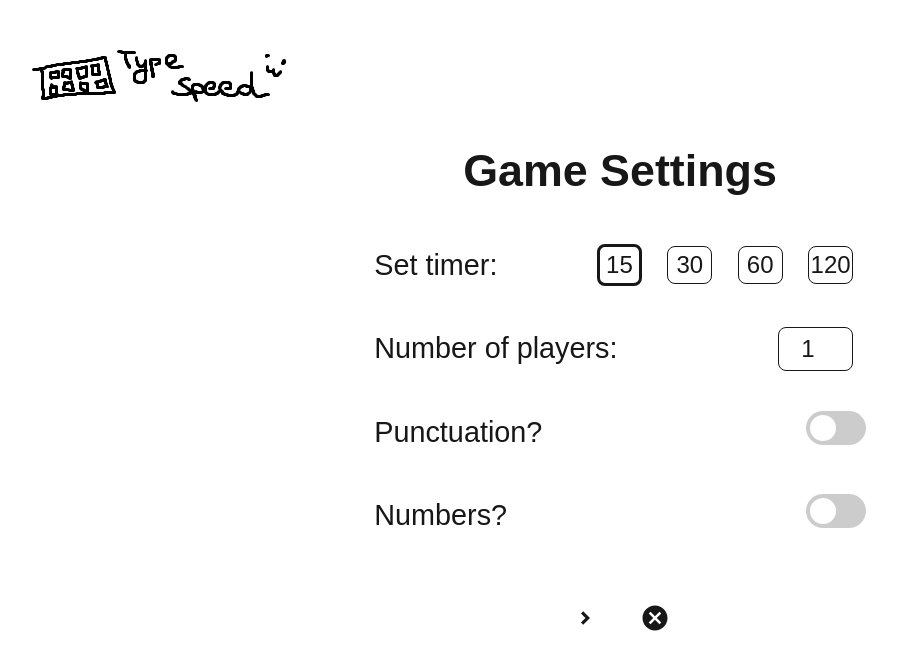
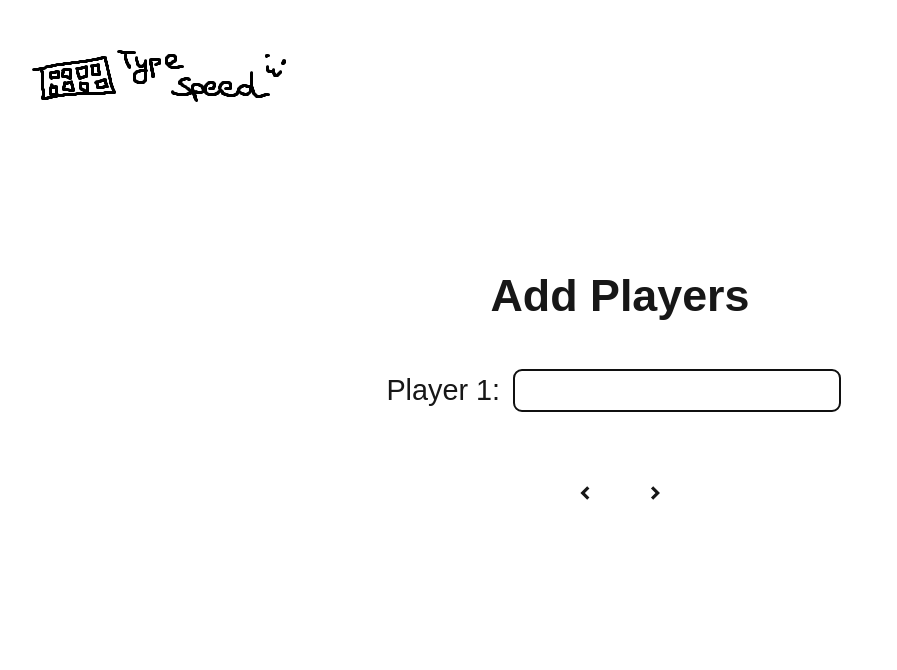
Before and after one commit to TinCanAustin/keyboard_typing_comp, a Next.js app: page /local in a window 1280 px wide. Both pictures are taken after a click on the button 604 px from the left and 617 px from the top of the page. Shown: the top 670 px of the page, without its empty margins (20-917 px from the left). Built offline with nearby package versions, Linux system fonts and the light colour scheme.

Commit message:
settings changes made

```diff
--- a/src/app/globals.css
+++ b/src/app/globals.css
@@ -22,3 +22,10 @@ body {
   width: 100%;
   /* Additional styles as needed */
 }
+
+.center-screen-element{
+  display: flex;
+  justify-content: center;
+  align-items: center;
+  flex-direction: column;
+}
--- a/src/app/local/page.tsx
+++ b/src/app/local/page.tsx
@@ -1,6 +1,7 @@
 'use client';
 
 import PlaySetup from "@/components/play-setup/setup";
+import PlayerAdd from "@/components/player-add/player_add";
 import { useState } from "react";
 
 export default function Local_play(){
@@ -8,12 +9,16 @@ export default function Local_play(){
     const [playState, setState] = useState(0);
 
     const incState = ()=>{
-        setState(s => s++);
+        setState(s => s += 1);
+    }
+    const decState = ()=>{
+        setState(s => s -= 1);
     }
 
     return (
         <>
             {playState == 0 && <PlaySetup _next={incState}/>}
+            {playState == 1 && <PlayerAdd _prev={decState}/>}
         </>
     );
 }
--- a/src/components/play-setup/setup.tsx
+++ b/src/components/play-setup/setup.tsx
@@ -47,7 +47,7 @@ export default function PlaySetup({_next}:{
             num: toggleNum
         }
         localStorage.setItem('settings', JSON.stringify(settings));
-
+        _next();
     }
 
     useEffect(
@@ -65,7 +65,7 @@ export default function PlaySetup({_next}:{
     [timer]);
 
     return(
-        <div id="setup-settings" className="full-page-element">
+        <div id="setup-settings" className="full-page-element center-screen-element">
             <div id="setup-hold">
                 <h3>Game Settings</h3>
                 <div className="select-align">
@@ -95,8 +95,8 @@ export default function PlaySetup({_next}:{
                     <p>Numbers?</p>
                     <Toggle func={enableNum} check={toggleNum}/>
                 </div>
-                <div id="set-next">
-                    <button><RiArrowDropRightLine size={50} className="setting-icon"/></button>
+                <div className="set-next">
+                    <button onClick={confirmFunc}><RiArrowDropRightLine size={50} className="setting-icon"/></button>
                     <button onClick={cancleFunc}><MdCancel size={30} className="setting-icon"/></button>
                 </div>
             </div>
--- a/src/components/play-setup/style.css
+++ b/src/components/play-setup/style.css
@@ -1,10 +1,3 @@
-#setup-settings{
-    display: flex;
-    justify-content: center;
-    align-items: center;
-    flex-direction: column;
-}
-
 #setup-hold{
     width: 40%;
 }
@@ -46,12 +39,12 @@
     border-radius: 0.5rem;
 }
 
-#set-next {
+.set-next {
     display: flex;
     justify-content: center;
 }
 
-#set-next > button {
+.set-next > button {
     margin: 1rem;
     width: 3vw;
     display: flex;
@@ -63,6 +56,6 @@
     transition: transform 0.3s ease-in-out;
 }
 
-#set-next > button:hover .setting-icon{
+.set-next > button:hover .setting-icon{
    transform: scale(1.5);
 }
--- /dev/null
+++ b/src/components/player-add/player_add.tsx
@@ -0,0 +1,57 @@
+'use client';
+import { useState, useEffect, useRef } from "react";
+import { RiArrowDropLeftLine, RiArrowDropRightLine } from "react-icons/ri";
+
+import './style.css';
+
+export default function PlayerAdd({_prev, _next}:{
+    _prev : ()=>void,
+    _next : ()=>void
+}){
+    const maxCount = useRef(0);
+    const playerNames = useRef<string[]>([]);
+
+    const [playerCount, setCount] = useState(1);
+    const inputRef = useRef<HTMLInputElement | null>(null);
+
+    useEffect(()=>{
+        if(inputRef.current){
+            inputRef.current.focus();
+        }
+        const settings = JSON.parse(localStorage.getItem("settings") || '{}');
+        if(Object.keys(settings).length > 0){
+            console.log(Number(settings["players"]));
+            maxCount.current = Number(settings["players"]);
+        }
+    }, []);
+
+    const nextFunc = ()=>{
+        if(inputRef.current){
+            playerNames.current.push(inputRef.current.value);
+            inputRef.current.value = "";
+        }
+
+        if(playerCount < maxCount.current){
+            setCount(c => c+1);
+        }else{
+            console.log(playerNames.current);
+            console.log("done");
+            return;
+            //_next();
+        }
+    }
+
+    return(
+        <div className="full-page-element center-screen-element">
+            <h2>Add Players</h2>
+            <div className="select-align">
+                <p>Player {playerCount}: </p>
+                <input type="text" className="input-style" ref={inputRef}/>
+            </div>
+            <div className="set-next">
+                <button onClick={_prev}><RiArrowDropLeftLine size={50} className="setting-icon"/></button>
+                <button onClick={nextFunc}><RiArrowDropRightLine size={50} className="setting-icon"/></button>
+            </div>
+        </div>
+    )
+}
--- /dev/null
+++ b/src/components/player-add/style.css
@@ -0,0 +1,13 @@
+h2 {
+    text-align: center;
+    font-size: 2.8rem;
+    font-weight: 600;
+}
+
+.input-style{
+    font-size: 1.5rem;
+    margin: 0vh 1vw;
+    border: 1px solid;
+    border-radius: 0.5rem;
+    padding: 0px 0.5rem;
+}
--- a/src/ui-comp/toggle/style.css
+++ b/src/ui-comp/toggle/style.css
@@ -3,7 +3,6 @@
   display: inline-block;
   width: 60px;
   height: 34px;
-  align-content: center;
 }
 
 /* Hide default HTML checkbox */
```
